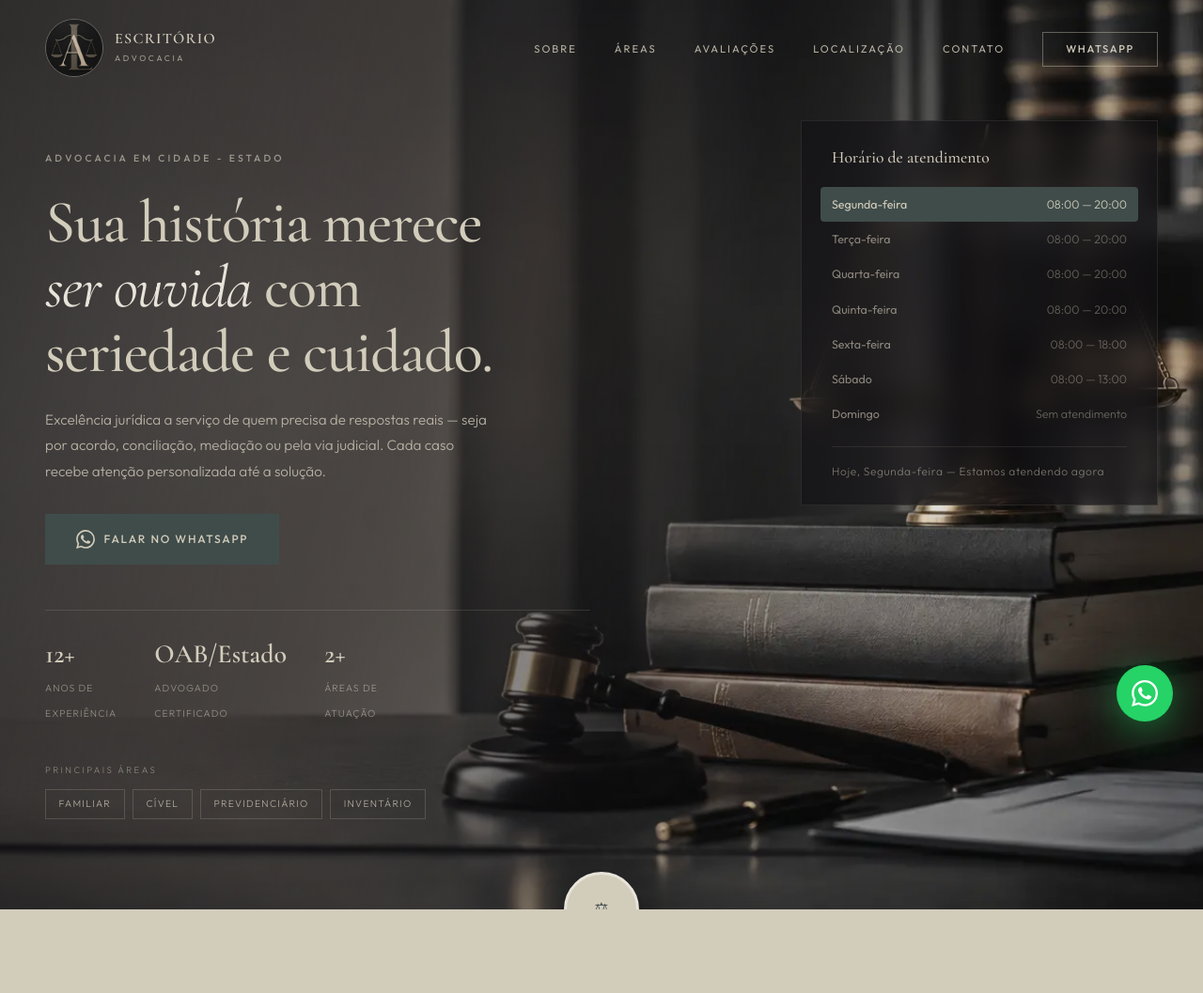
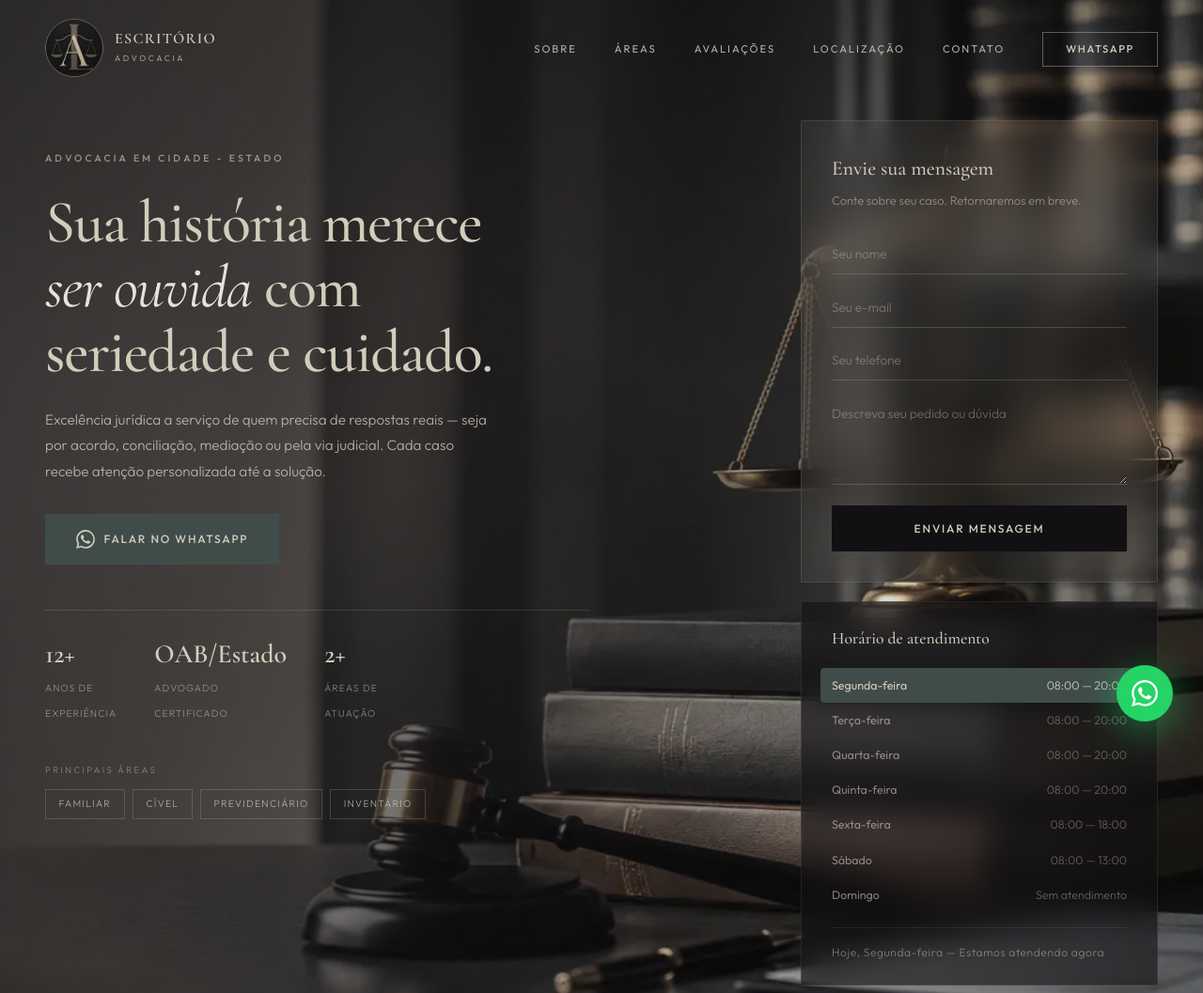
Before and after one commit to Z4Caio/Advocacia-LandingPage, a plain HTML site: page index.html in a window 1280 px wide. Shown: the top 1057 px of the page at 94% size. Drawn offline with nearby package versions, Linux system fonts and the light colour scheme.

Commit message:
Adicionado formulário

```diff
--- a/css/style.css
+++ b/css/style.css
@@ -510,6 +510,58 @@ address { font-style: normal; }
   display: flex;
   flex-direction: column;
   gap: 1.25rem;
+}
+
+.contact-form {
+  background: rgba(210, 204, 187, 0.06);
+  backdrop-filter: blur(24px);
+  -webkit-backdrop-filter: blur(24px);
+  border: 1px solid rgba(210, 204, 187, 0.12);
+  padding: 2rem;
+}
+
+.contact-form__title {
+  font-family: var(--font-serif);
+  font-size: 1.35rem;
+  font-weight: 500;
+  color: var(--color-cream);
+  margin-bottom: 0.35rem;
+}
+
+.contact-form__desc {
+  font-size: 0.8rem;
+  color: rgba(210, 204, 187, 0.55);
+  margin-bottom: 1.5rem;
+}
+
+.form-group {
+  margin-bottom: 0.85rem;
+}
+
+.form-group input,
+.form-group textarea {
+  width: 100%;
+  background: transparent;
+  border: none;
+  border-bottom: 1px solid rgba(210, 204, 187, 0.2);
+  padding: 0.75rem 0;
+  font-family: var(--font-sans);
+  font-size: 0.85rem;
+  font-weight: 300;
+  color: var(--color-cream);
+  outline: none;
+  transition: border-color 0.3s var(--ease-out);
+  resize: vertical;
+}
+
+.form-group input::placeholder,
+.form-group textarea::placeholder {
+  color: rgba(210, 204, 187, 0.4);
+}
+
+.form-group input:focus,
+.form-group textarea:focus {
+  border-color: var(--color-cream);
 }
 
 /* Hours Widget */
--- a/index.html
+++ b/index.html
@@ -75,6 +75,23 @@
         </div>
       </div>
       <div class="hero__sidebar reveal reveal--delay">
+        <form class="contact-form" id="heroForm">
+          <h3 class="contact-form__title">Envie sua mensagem</h3>
+          <p class="contact-form__desc">Conte sobre seu caso. Retornaremos em breve.</p>
+          <div class="form-group">
+            <input type="text" id="formName" name="name" placeholder="Seu nome" required autocomplete="name">
+          </div>
+          <div class="form-group">
+            <input type="email" id="formEmail" name="email" placeholder="Seu e-mail" required autocomplete="email">
+          </div>
+          <div class="form-group">
+            <input type="tel" id="formPhone" name="phone" placeholder="Seu telefone" required autocomplete="tel">
+          </div>
+          <div class="form-group">
+            <textarea id="formMessage" name="message" placeholder="Descreva seu pedido ou dúvida" rows="4" required></textarea>
+          </div>
+          <button type="submit" class="btn btn--submit">Enviar mensagem</button>
+        </form>
         <div class="hours-widget" id="hoursWidget">
           <h3 class="hours-widget__title">Horário de atendimento</h3>
           <ul class="hours-widget__list">
@@ -473,7 +490,7 @@
             <li><a href="mailto:contato@advocacia.com.br">contato@advocacia.com.br</a></li>
             <li><a href="tel:+552121999999">(21) 2199-9999</a></li>
             <li><a href="https://wa.me/5521999999999" target="_blank" rel="noopener">(21) 99999-9999</a></li>
-            <li><a href="https://maps.app.goo.gl/GSZrpVv3tagCHHSK9" target="_blank" rel="noopener">Bairro - Rua, Número, Cidade, Estado, CEP</a></li>
+            <li><a href="https://maps.app.goo.gl/iFPb47ARZjFEb6PQA" target="_blank" rel="noopener">Bairro - Rua, Número, Cidade, Estado, CEP</a></li>
           </ul>
         </div>
         <div class="footer__social">
```
